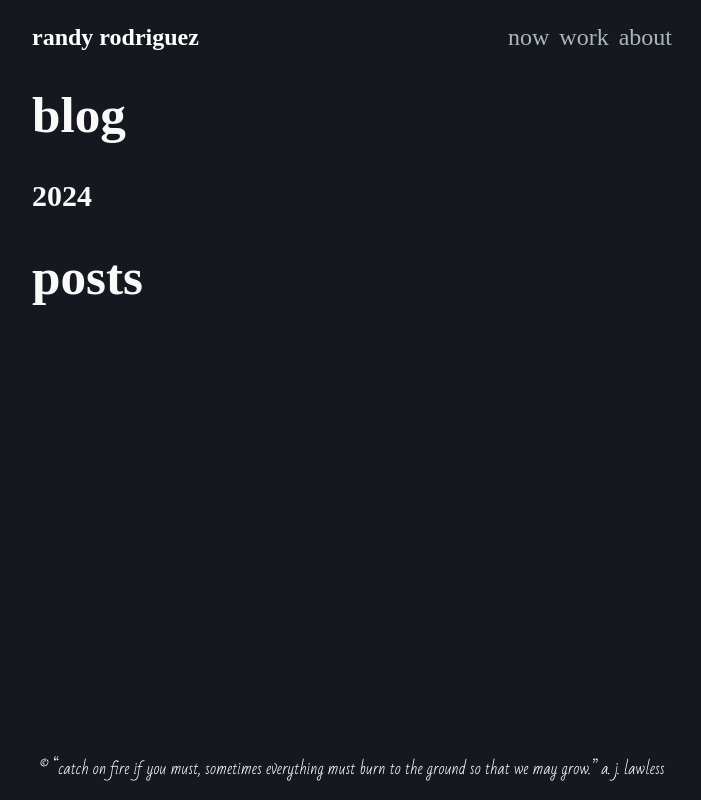
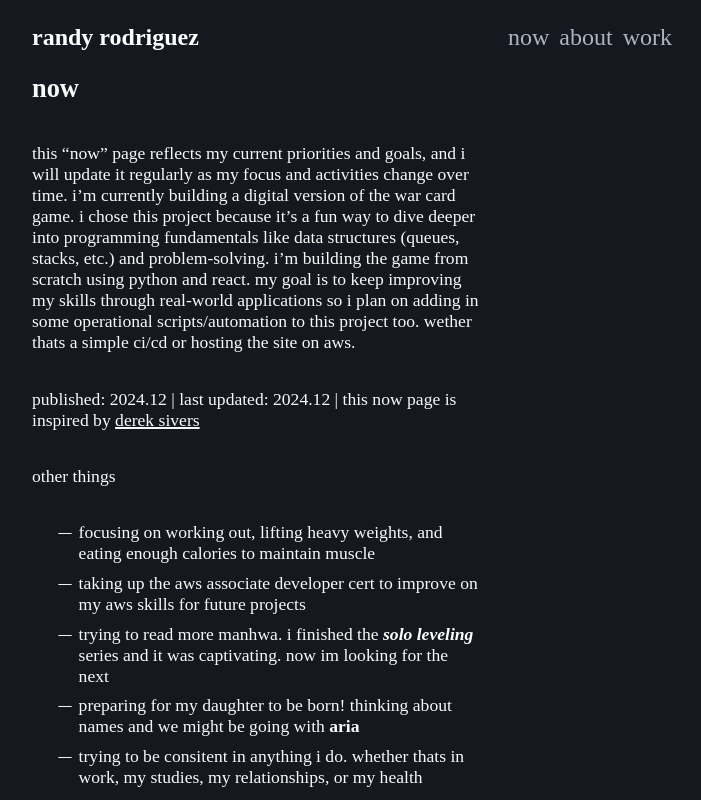
Before and after one commit to Rvndyr/rvndyr.github.io, a React (Vite) app: page /now in a window 1280 px wide. Shown: the whole page, without its empty margins (288-989 px from the left). Built offline with nearby package versions, Linux system fonts and the light colour scheme; the HTML template or start-up script is replaced by a standard one; a web font is replaced by a local one.

Commit message:
added the now page

```diff
--- a/src/App.jsx
+++ b/src/App.jsx
@@ -44,7 +44,7 @@ const Background = styled.div`
 const Container = styled.div`
   width: 50vw;
   flex-grow: 1; /* Fills the space between the nav and footer */
-  overflow-y: auto; /* Enables scrolling if content exceeds the space */
+  // overflow-y: auto; /* Enables scrolling if content exceeds the space */
   @media (max-width: 768px) {
     width: 90vw;
     // border: 1px solid red;
--- a/src/components/Nav.jsx
+++ b/src/components/Nav.jsx
@@ -14,8 +14,8 @@ const Nav = () => {
         ? <Burger isOpen={isOpen} setIsOpen={setIsOpen}/>
         :<>
         <NavLink to="/Now">now</NavLink>
+        <NavLink to="/About">about</NavLink> </>}
         <NavLink to="/Projects">work</NavLink>
-        <NavLink to="/About">about</NavLink> </>}
       </NavRoutes>
     </Container>
   );
--- a/src/pages/Now.jsx
+++ b/src/pages/Now.jsx
@@ -1,25 +1,124 @@
 // Have a list of blogs and each blog is a link that opens a route to the blog.md page
 import React from 'react'
 import styled from 'styled-components'
-import Posts from '../components/Posts'
 
 const Blog = () => {
   return (
   <Container>
-    <h1>Blog</h1>
+    <h2>now</h2>
+    <p>This “Now” page reflects my current priorities and goals, and I will update it regularly as my focus and activities change over time. I’m currently building a digital version of the War card game. I chose this project because it’s a fun way to dive deeper into programming fundamentals like data structures (queues, stacks, etc.) and problem-solving. I’m building the game from scratch using Python and React. My goal is to keep improving my skills through real-world applications so i plan on adding in some operational scripts/automation to this project too. Wether thats a simple ci/cd or hosting the site on aws.</p>
+    <p>published: 2024.12 | last updated: 2024.12 | this now page is inspired by <StyledLink href="https://nownownow.com/about" target="_blank">Derek Sivers</StyledLink></p>
 
-    <div>
-      <h3>2024</h3>
-      <Posts />
-    </div>
-
+    <p>other things</p>
+    <ul>
+      <ListStyle>
+        focusing on working out, lifting heavy weights, and eating enough calories to maintain muscle
+      </ListStyle>
+      <ListStyle>
+        taking up the aws associate developer cert to improve on my aws skills for future projects
+      </ListStyle>
+      <ListStyle>
+        trying to read more manhwa. i finished the <a
+            href="https://www.amazon.com/dp/B08G4GCLX3?binding=paperback&qid=1735183650&sr=8-2&ref=dbs_dp_rwt_sb_pc_tpbk"
+            target="_blank"
+            rel="noopener noreferrer">
+            <i>solo leveling</i></a> series and it was captivating. now im looking for the next
+      </ListStyle>
+      <ListStyle>
+        preparing for my daughter to be born! thinking about names and we might be going with <strong>aria</strong>
+      </ListStyle>
+      <ListStyle>
+        trying to be consitent in anything i do. whether thats in work, my studies, my relationships, or my health
+      </ListStyle>
+    </ul>
     </Container>
   )
 }
 
 const Container = styled.div`
-font-size: 2vw;
+max-width: 35vw;
+font-size: 1.1rem;
+display: flex;
+flex-direction: column;
 
 `
+const ListStyle = styled.li`
+  list-style-type: "⏤";
+  margin-bottom: 0.5em;
+  padding-inline-start: 0.375em;
+  a {
+    overflow: hidden;
+    position: relative;
+    display: inline-block;
+  }
+
+  a::before,
+  a::after {
+    content: "";
+    position: absolute;
+    width: 100%;
+    left: 0;
+  }
+  a::before {
+    background-color: #ffff;
+    height: 2px;
+    bottom: 0;
+    transform-origin: 100% 50%;
+    transform: scaleX(0);
+    transition: transform 0.3s cubic-bezier(0.76, 0, 0.24, 1);
+  }
+  a::after {
+    content: attr(data-replace);
+    height: 100%;
+    top: 0;
+    transform-origin: 100% 50%;
+    transform: translate3d(200%, 0, 0);
+    transition: transform 0.3s cubic-bezier(0.76, 0, 0.24, 1);
+    color: #fffff;
+  }
+
+  a:hover::before {
+    transform-origin: 0% 50%;
+    transform: scaleX(1);
+  }
+  a:hover::after {
+    transform: translate3d(0, 0, 0);
+  }
+
+  a span {
+    display: inline-block;
+    transition: transform 0.3s cubic-bezier(0.76, 0, 0.24, 1);
+  }
+
+  a:hover span {
+    transform: translate3d(-200%, 0, 0);
+  }
+
+  a {
+    text-decoration: none;
+    color: #ffff;
+    font-weight: 700;
+    vertical-align: top;
+  }
+
+  @media screen and (max-width: 720px) {
+    font-size: 0.9em;
+  }
+
+  @media screen and (max-width: 480px) {
+    font-size: 0.8em;
+    line-height: 1.3;
+  }
+`;
+
+const StyledLink = styled.a`
+  color: inherit; /* Use the current text color */
+  // text-underline-offset: 2px; /* Adjust underline spacing */
+  text-decoration-thickness: 1.5px;
+
+  &:hover {
+    text-decoration-style: wavy; /* Wavy underline on hover */
+  }
+`;
 
 export default Blog
```
